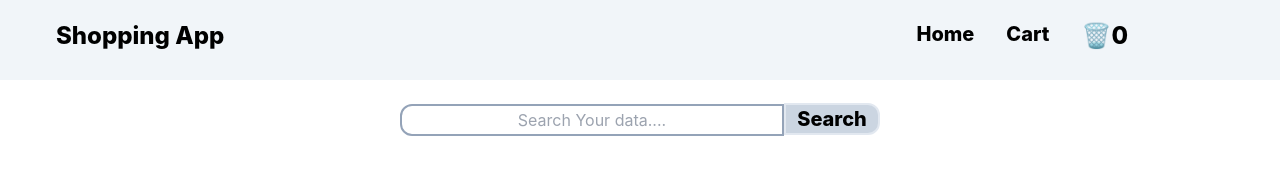
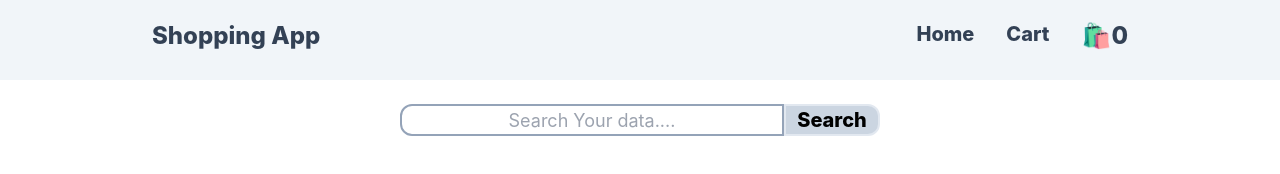
Before and after one commit to Tushar-Official/Redux-ShoppingPage, a React (Create React App) app: page / in a window 1280 px wide. Shown: the top 174 px of the page. Built offline with nearby package versions, Linux system fonts and the light colour scheme; no server answers.

Commit message:
new commit

```diff
--- a/package.json
+++ b/package.json
@@ -12,6 +12,7 @@
     "react-redux": "^8.1.1",
     "react-router-dom": "^6.14.2",
     "react-scripts": "5.0.1",
+    "uuid": "^9.0.0",
     "web-vitals": "^2.1.4"
   },
   "scripts": {
--- a/src/Cart.js
+++ b/src/Cart.js
@@ -7,6 +7,7 @@ export const Cart = () => {
   const dispatch=useDispatch()
   const handleRemove=(product)=>{
     dispatch(remove(product))
+    console.log(product)
   }
 
   return (
--- a/src/Home.js
+++ b/src/Home.js
@@ -2,6 +2,7 @@ import React, { useState,useEffect } from 'react'
 import useData from './useAPI'
 import { useDispatch } from 'react-redux'
 import { add } from './Redux/slice'
+// import {v4 as uuidv4} from 'uuid'
 
 export const Home = () => {
     const [data,setData]=useState([])
@@ -43,7 +44,7 @@ export const Home = () => {
     <>
     <div className="navbar p-4 h-24">
     <input type="text" placeholder='Search Your data....'
-    className='my-2 h-1/2 w-96 border-2 text-center text-l border-slate-400 rounded-l-xl'
+    className='my-2 h-1/2 w-96 border-2 text-center text-lg border-slate-400 rounded-l-xl'
     value={data} onChange={(e)=>setData(e.target.value)}/>
 
     <button onClick={setSearch} className='bg-slate-300 text-xl h-1/2 w-24 rounded-r-xl border-2 border-slate-200 font-extrabold '>Search</button>
@@ -52,8 +53,8 @@ export const Home = () => {
     <select onChange={sorting} className='border-2 border-black' >
 
 
-    <option value="lowToHigh" className=' text-sm'>Low to High</option>
-    <option value="highToLow" className=' text-sm'>High to Low</option>
+    <option value="lowToHigh" className=' text-sm bg-slate-300 font-serif '>Low to High</option>
+    <option value="highToLow" className=' text-sm bg-slate-300 font-serif  '>High to Low</option>
     </select>
     { flag ==="true"?<span className='p-1 ml-1  cursor-pointer hover:bg-slate-200' onClick={resetValue}>❌</span>:null}
     </div>
@@ -73,13 +74,14 @@ export const Home = () => {
 
              .map(product=>(
 
-                <div className='productCard h-84 bg-slate-50 w-72 flex justify-center flex-wrap rounded m-12 px-2 py-2 hover:scale-95 ' key={product.id}>
+                <div className='productCard h-84 bg-slate-50 w-72 flex justify-center flex-wrap rounded m-12 px-2 py-2 hover:scale-95 '
+                key={product.id}>
 
             <img src={product.image} alt="product" className='h-32 w-40'/>
                 <div className='items-center w-full h-1/2 my-2 text-m'>
-                <h2 className=' text-sm font-semibold py-1 '>{product.title}</h2>
-                <h3 className='text-green-900 font-semibold py-1'>₹{product.price}</h3>
-                <p className='text-blue-950 font-semibold py-1'>{product.rating.rate}⭐</p>
+                <h2 className=' text-sm font-bold py-1 '>{product.title}</h2>
+                <h3 className='text-green-900 font-bold py-1'>₹{product.price}</h3>
+                <p className='text-blue-950 font-bold py-1'>{product.rating.rate}⭐</p>
                 <button
                 className='bg-purple-800 text-white font-semibold text-m px-2 py-2  rounded-xl hover:bg-blue-800'
                 onClick={()=>handleClick(product)} >ADD TO CART</button>
--- a/src/Navbar.js
+++ b/src/Navbar.js
@@ -12,14 +12,14 @@ export const Navbar = () => {
   return (
     <div className=' flex w-screen  justify-between px-2 py-3  bg-slate-100 h-20 '>
 
-    <div className='ml-12 py-2'>
-    <h1 className='text-2xl font-extrabold'>Shopping App</h1>
+    <div className='ml-36 py-2'>
+    <h1 className='text-2xl font-extrabold text-slate-700'>Shopping App</h1>
     </div>
 
-    <div className='flex justify-around font-black py-2 mr-32'>
+    <div className='flex justify-around text-slate-700 py-2 mr-32'>
     <Link to="/" className='mx-4 font-extrabold text-xl'>Home</Link>
     <Link to="/cart" className='mx-4 font-extrabold text-xl'>Cart</Link>
-    <h3 className='mx-4 font-extrabold text-2xl'>🗑️{products.length}</h3>
+    <h2 className='mx-4 font-extrabold text-2xl'>🛍️{products.length}</h2>
 
     </div>
 
```
Also changed, not shown: 1 other file (tests, documents, lock files or other folders).
